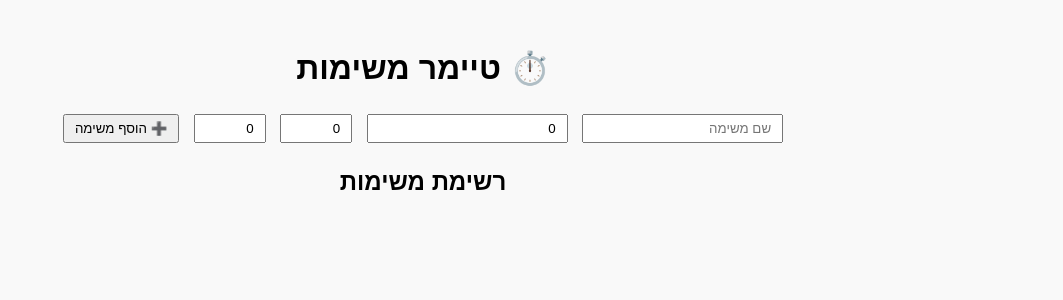
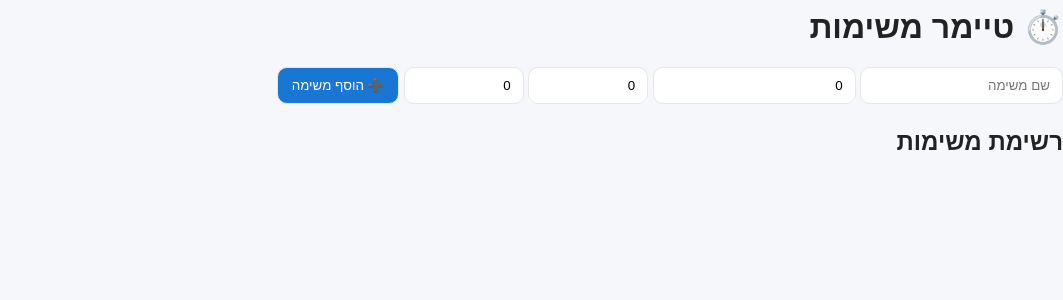
Before and after one commit to matanexcell-lab/Matan, a Flask app: page / in a window 1280 px wide. Shown: the top 300 px of the page, without its empty margins (217-1280 px from the left). Run offline with Flask 3, Linux system fonts and the light colour scheme; data that the repository does not hold is empty.

Commit message:
Update index.html

```diff
--- a/templates/index.html
+++ b/templates/index.html
@@ -3,49 +3,8 @@
 <head>
     <meta charset="UTF-8">
     <title>⏱️ טיימר משימות</title>
-    <style>
-        body {
-            font-family: Arial, sans-serif;
-            direction: rtl;
-            background: #f9f9f9;
-            padding: 20px;
-        }
-        h1, h2 {
-            text-align: center;
-        }
-        form {
-            margin: 20px auto;
-            text-align: center;
-        }
-        input, button {
-            margin: 5px;
-            padding: 5px 10px;
-        }
-        ul {
-            list-style: none;
-            padding: 0;
-            max-width: 600px;
-            margin: auto;
-        }
-        li {
-            background: #fff;
-            margin: 10px 0;
-            padding: 15px;
-            border-radius: 8px;
-            box-shadow: 0 2px 5px rgba(0,0,0,0.1);
-        }
-        .task-actions a {
-            margin-left: 10px;
-            text-decoration: none;
-            padding: 5px 8px;
-            border-radius: 5px;
-            font-size: 14px;
-        }
-        .start { background: #4caf50; color: #fff; }
-        .pause { background: #ff9800; color: #fff; }
-        .resume { background: #2196f3; color: #fff; }
-        .finish { background: #f44336; color: #fff; }
-    </style>
+    <!-- חיבור ל־CSS חיצוני -->
+    <link rel="stylesheet" href="{{ url_for('static', filename='style.css') }}">
     <script>
         function startCountdown(taskId, duration) {
             let display = document.getElementById("timer-" + taskId);
@@ -56,7 +15,6 @@
                 if (diff <= 0) {
                     display.textContent = "00:00:00";
                     clearInterval(timer);
-                    // אחרי סיום משימה – מפעיל את המשימה הבאה
                     fetch("/finish/" + taskId).then(() => {
                         window.location.href = "/start_next";
                     });
```
